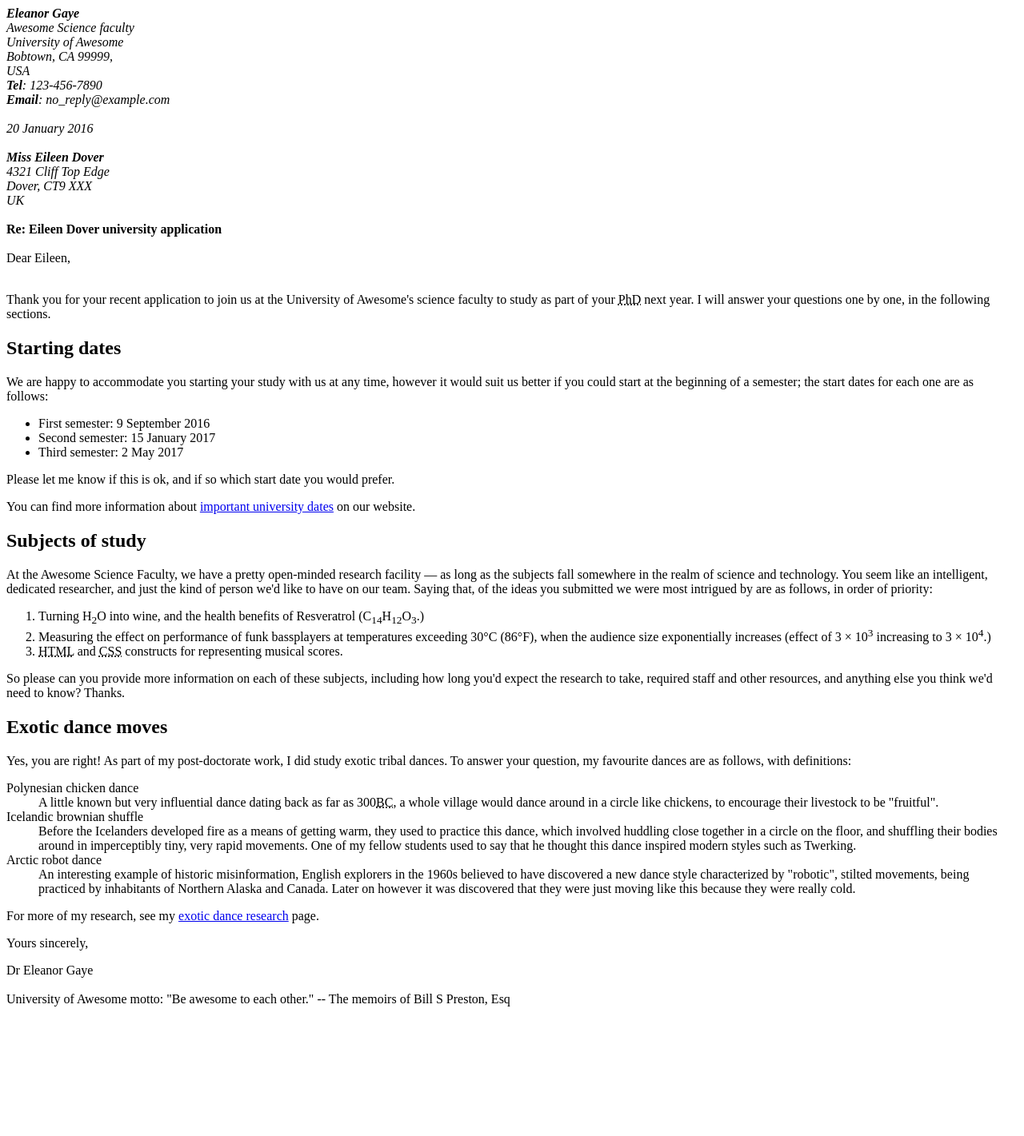
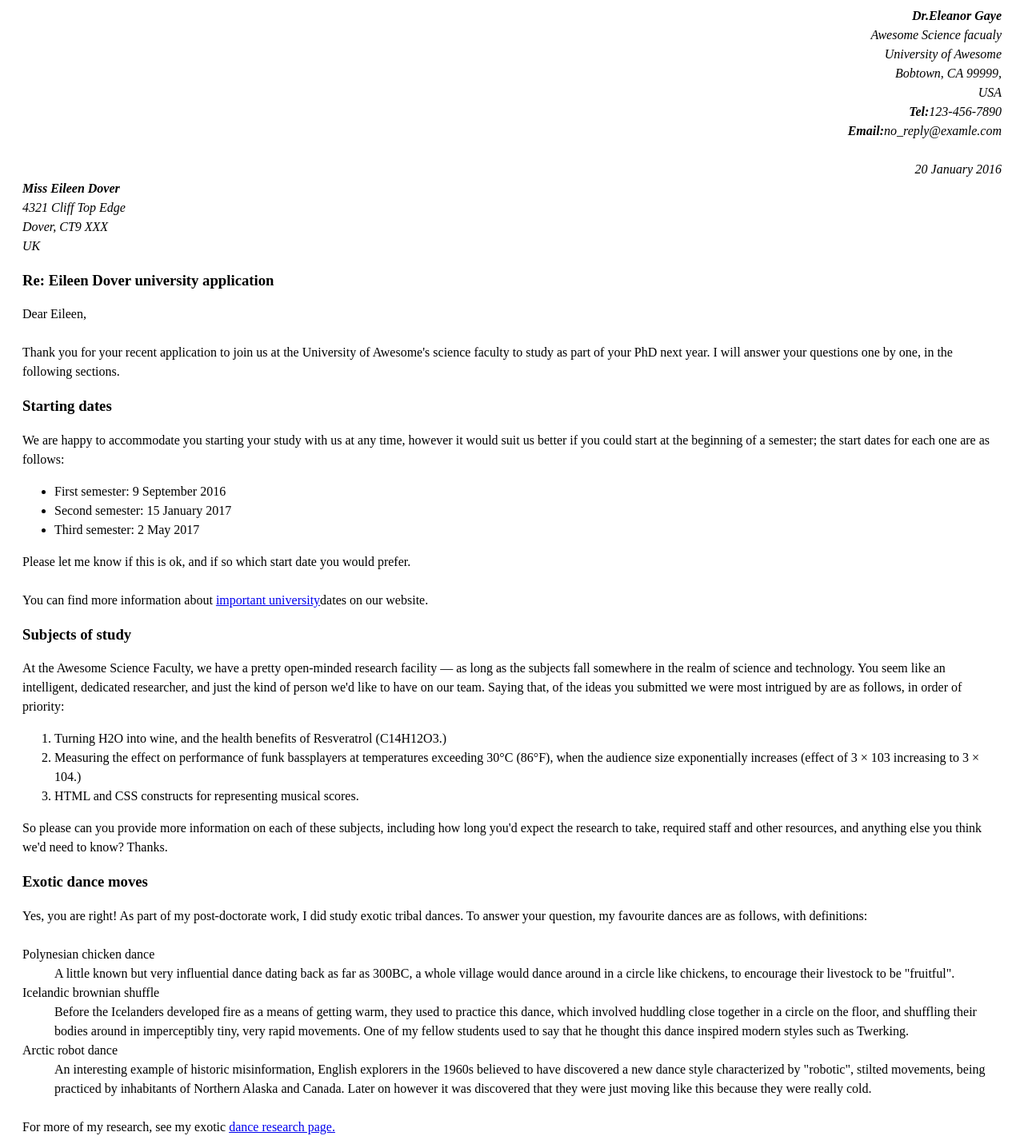
Before and after one commit to Ansanjohny/marking-up-a-letter, a plain HTML site: page index.html in a window 1280 px wide. Shown: the top 1421 px of the page at 80% size. Before the commit the page ends 1267 px from the top, so only its background shows below. Drawn offline with Linux system fonts and the light colour scheme.

Commit message:
Update index.html

```diff
--- a/index.html
+++ b/index.html
@@ -1,102 +1,81 @@
-<!DOCTYPE html>
-<html lang="en">
+<html>
     <head>
-        <meta charset="utf-8">
-        <title>Markup Letter</title>
-        <link rel="stylesheet" href="./styles.css">
+        <title>Letter</title>
+        <link rel="stylesheet" href="style.css">
     </head>
-    <style>
-        .address-container {
-            position: absolute;
-            top: 0;
-            left: 0;
-            margin: 20px;
-        }
-    </style>
+    <body>
+        <address class="from-address">
+            <span class="from-name">Dr.Eleanor Gaye</span> <br>
+            Awesome Science facualy <br>
+            University of Awesome <br>
+            Bobtown, CA 99999, <br>
+            USA <br>
+            <span class="support-headdings">Tel:</span>123-456-7890 <br>
+            <span class="support-headdings">Email:</span>no_reply@examle.com <br><br>
+            20 January 2016
+        </address>
+        <address class="to-address">
+            <span class="to-name">Miss Eileen Dover</span> <br>
+            4321 Cliff Top Edge<br>
+            Dover, CT9 XXX <br>
+            UK <br>
+        </address>
 
-    <body>
+        <h3>Re: Eileen Dover university application</h3>
 
-        <main>
+        Dear Eileen,<br><br>
 
-            <address class="sender-column">
-                <strong>Eleanor Gaye</strong><br>
-                Awesome Science faculty<br>
-                University of Awesome<br>
-                Bobtown, CA 99999,<br>
-                USA<br>
-                <strong>Tel</strong>: 123-456-7890<br>
-                <strong>Email</strong>: no_reply@example.com<br>
-                <br>
-                <date></date>20 January 2016<br>
-                </address>
-                <br>
-                <address>
-                <strong>Miss Eileen Dover</strong><br>
-                4321 Cliff Top Edge<br>
-                Dover, CT9 XXX<br>
-                UK<br>
-            </address>
-            <br>
+        Thank you for your recent application to join us at the University of Awesome's science faculty to study as part of your PhD next year. I will answer your questions one by one, in the following sections.
 
-            <strong>Re: Eileen Dover university application</strong><br>
-            <br>
-            Dear Eileen,<br>
-            <br>
-                <p>Thank you for your recent application to join us at the University of Awesome's science faculty to study as part of your <abbr title="Doctor of Philosphy">PhD</abbr> next year. I will answer your questions one by one, in the following sections.
-                </p>
-
-                    <h2>Starting dates</h2>
+        <h3>Starting dates</h3>
 
         We are happy to accommodate you starting your study with us at any time, however it would suit us better if you could start at the beginning of a semester; the start dates for each one are as follows:
+
         <ul>
             <li>First semester: 9 September 2016</li>
             <li>Second semester: 15 January 2017</li>
             <li>Third semester: 2 May 2017</li>
         </ul>
-               <p> Please let me know if this is ok, and if so which start date you would prefer.</p>
 
-                <p>You can find more information about <a href="#">important university dates</a> on our website.</p>
+        Please let me know if this is ok, and if so which start date you would prefer. <br><br>
+
+        You can find more information about <a href="./letter.html">important university</a>dates on our website.
 
 
-                <h2>Subjects of study</h2>
+        <h3>Subjects of study</h3>
 
-                <p>At the Awesome Science Faculty, we have a pretty open-minded research facility — as long as the subjects fall somewhere in the realm of science and technology. You seem like an intelligent, dedicated researcher, and just the kind of person we'd like to have on our team. Saying that, of the ideas you submitted we were most intrigued by are as follows, in order of priority:
-                </p>
+        At the Awesome Science Faculty, we have a pretty open-minded research facility — as long as the subjects fall somewhere in the realm of science and technology. You seem like an intelligent, dedicated researcher, and just the kind of person we'd like to have on our team. Saying that, of the ideas you submitted we were most intrigued by are as follows, in order of priority:
 
         <ol>
-                    <li>Turning H<sub>2</sub>O into wine, and the health benefits of Resveratrol (C<sub>14</sub>H<sub>12</sub>O<sub>3</sub>.)</li>
-                    <li>Measuring the effect on performance of funk bassplayers at temperatures exceeding 30°C (86°F), when the audience size exponentially increases (effect of 3 × 10<sup>3</sup> increasing to 3 × 10<sup>4</sup>.)</li>
-                    <li><abbr title="Hyper Text Markup Language">HTML</abbr> and <abbr title="Cascading Style Sheet">CSS</abbr> constructs for representing musical scores.</li>
+            <li>Turning H2O into wine, and the health benefits of Resveratrol (C14H12O3.)</li>
+            <li>Measuring the effect on performance of funk bassplayers at temperatures exceeding 30°C (86°F), when the audience size exponentially increases (effect of 3 × 103 increasing to 3 × 104.)</li>
+            <li>HTML and CSS constructs for representing musical scores.</li>
         </ol>
-                <p>So please can you provide more information on each of these subjects, including how long you'd expect the research to take, required staff and other resources, and anything else you think we'd need to know? Thanks.
-                </p>
 
-                <h2>Exotic dance moves</h2>
+        So please can you provide more information on each of these subjects, including how long you'd expect the research to take, required staff and other resources, and anything else you think we'd need to know? Thanks.
 
-                Yes, you are right! As part of my post-doctorate work, I did study exotic tribal dances. To answer your question, my favourite dances are as follows, with definitions:
-                <dl>
-                    <dt> Polynesian chicken dance
-                        <dd>A little known but very influential dance dating back as far as 300<abbr title="Before Christ">BC</abbr>, a whole village would dance around in a circle like chickens, to encourage their livestock to be "fruitful".
-                        </dd>
-                    </dt>
+        <h3>Exotic dance moves</h3>
 
-                    <dt>Icelandic brownian shuffle
-                        <dd>Before the Icelanders developed fire as a means of getting warm, they used to practice this dance, which involved huddling close together in a circle on the floor, and shuffling their bodies around in imperceptibly tiny, very rapid movements. One of my fellow students used to say that he thought this dance inspired modern styles such as Twerking.
-                        </dd>
-                    </dt>
+        Yes, you are right! As part of my post-doctorate work, I did study exotic tribal dances. To answer your question, my favourite dances are as follows, with definitions: <br><br>
 
-                    <dt>Arctic robot dance
-                        <dd>An interesting example of historic misinformation, English explorers in the 1960s believed to have discovered a new dance style characterized by "robotic", stilted movements, being practiced by inhabitants of Northern Alaska and Canada. Later on however it was discovered that they were just moving like this because they were really cold.
-                        </dd>
-                    </dt>
-            </dl>
+        Polynesian chicken dance <br>
 
-            <p>For more of my research, see my <a href="#">exotic dance research</a> page.<br></p>
+        <div class="support-content">A little known but very influential dance dating back as far as 300BC, a whole village would dance around in a circle like chickens, to encourage their livestock to be "fruitful".</div>
 
-                <p>Yours sincerely,</p>
-                Dr Eleanor Gaye<br>
-                <br>
-                University of Awesome motto: "Be awesome to each other."  -- The memoirs of Bill S Preston, Esq
-        </main>
+        Icelandic brownian shuffle <br>
+
+        <div class="support-content">Before the Icelanders developed fire as a means of getting warm, they used to practice this dance, which involved huddling close together in a circle on the floor, and shuffling their bodies around in imperceptibly tiny, very rapid movements. One of my fellow students used to say that he thought this dance inspired modern styles such as Twerking.</div>
+
+        Arctic robot dance <br>
+
+        <div class="support-content">An interesting example of historic misinformation, English explorers in the 1960s believed to have discovered a new dance style characterized by "robotic", stilted movements, being practiced by inhabitants of Northern Alaska and Canada. Later on however it was discovered that they were just moving like this because they were really cold.</div><br>
+
+        For more of my research, see my exotic <a href="./letter.html">dance research page.</a><br><br>
+
+        Yours sincerely,<br><br>
+
+        Dr Eleanor Gayebr <br><br>
+
+        University of Awesome motto: "Be awesome to each other." -- The memoirs of Bill S Preston, Esq
     </body>
 </html>
```
Lines whose indentation alone changed are shown as unchanged.
